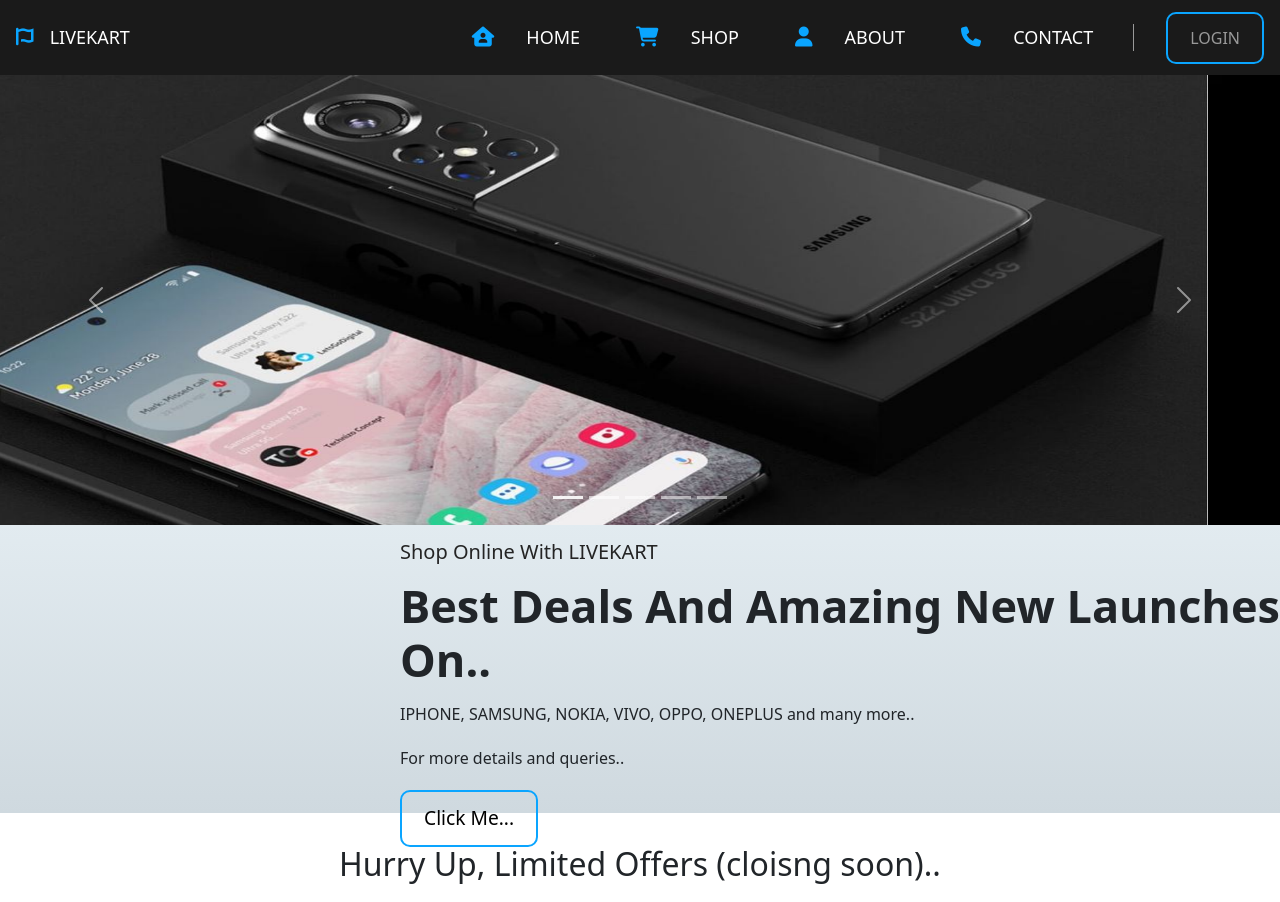
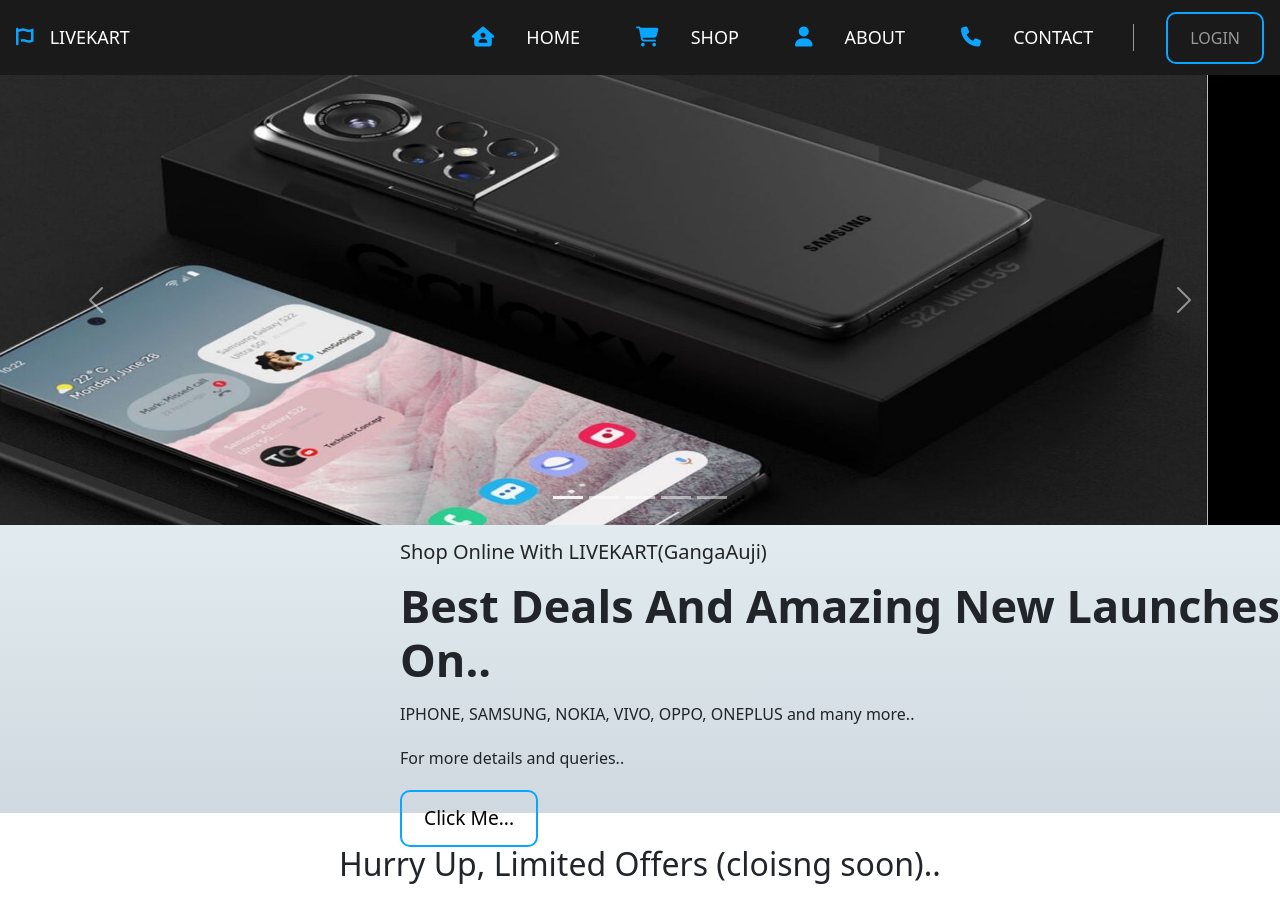
Before and after one commit to GangaAuji/Mobile_LandingPage, a plain HTML site: page index.html in a window 1280 px wide. Shown: the top 902 px of the page. Drawn offline with nearby package versions, Linux system fonts and the light colour scheme.

Commit message:
Update index.html

```diff
--- a/index.html
+++ b/index.html
@@ -94,7 +94,7 @@
     </div>
     <div class="content">
         <section class="left-sec">
-            <h2> Shop Online with LIVEKART </h2>
+            <h2> Shop Online with LIVEKART(GangaAuji) </h2>
             <h1>Best Deals and Amazing New launches On.. </h1>
             <p> IPHONE, SAMSUNG, NOKIA, VIVO, OPPO, ONEPLUS and many more..</p>
             <p> For more details and queries..</p>
```
